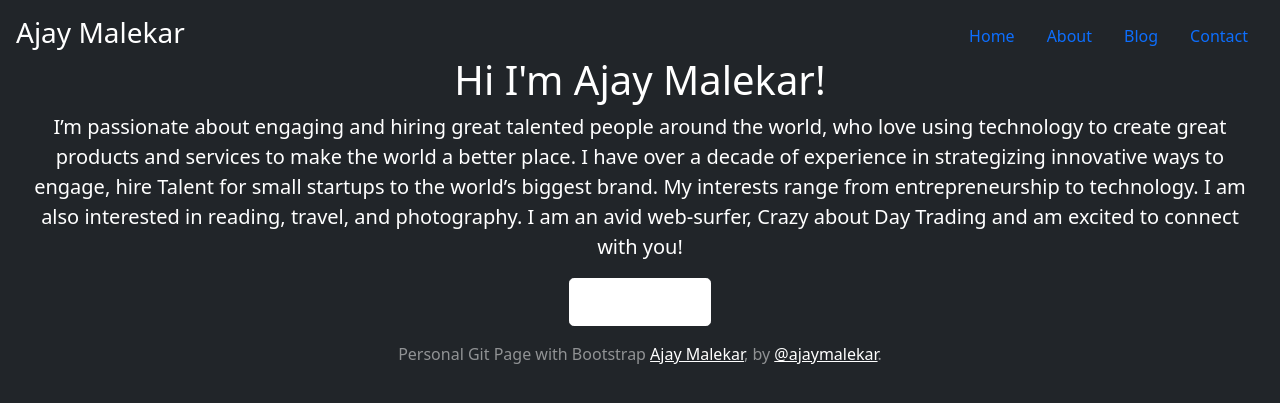
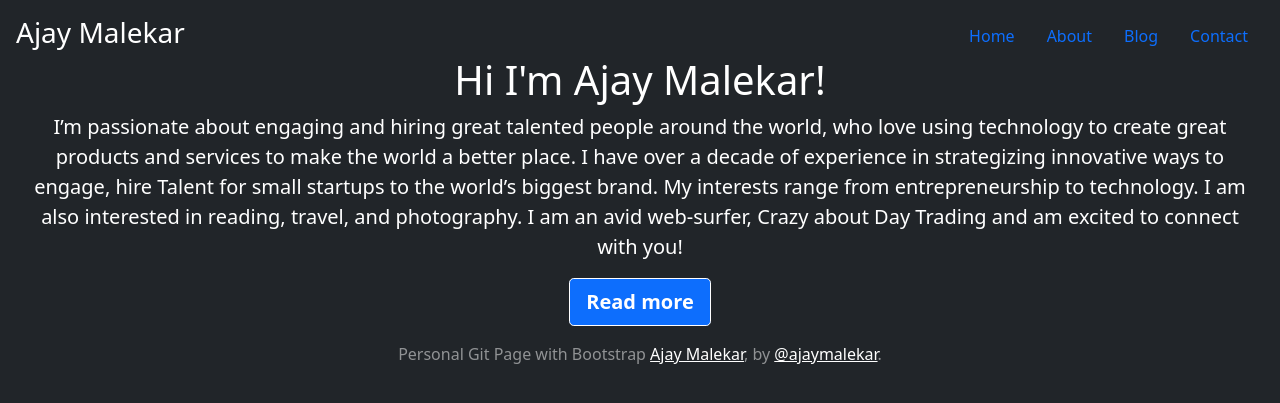
Before and after one commit to ajaymalekar/ajaymalekar.github.io, a Jekyll site: the page built from index.html, in a window 1280 px wide. Shown: the top 403 px of the page. Built offline with Jekyll 4.4.1, drawn with Linux system fonts in a browser that asks for light colours; nearby versions of some CDN libraries.

Commit message:
Update hero.html

```diff
--- a/_includes/hero.html
+++ b/_includes/hero.html
@@ -2,6 +2,6 @@
     <h1>Hi I'm Ajay Malekar!</h1>
     <p class="lead">I’m passionate about engaging and hiring great talented people around the world, who love using technology to create great products and services to make the world a better place. I have over a decade of experience in strategizing innovative ways to engage, hire Talent for small startups to the world’s biggest brand. My interests range from entrepreneurship to technology. I am also interested in reading, travel, and photography. I am an avid web-surfer, Crazy about Day Trading and am excited to connect with you!</p>
     <p class="lead">
-      <a href="https://ajaymalekar.github.io/about.html" class="btn btn-lg btn-secondary fw-bold border-white bg-white">Read more</a>
+      <a href="https://ajaymalekar.github.io/about.html" class="btn btn-lg btn-secondary fw-bold border-white bg-primary">Read more</a>
     </p>
 </main>
```
